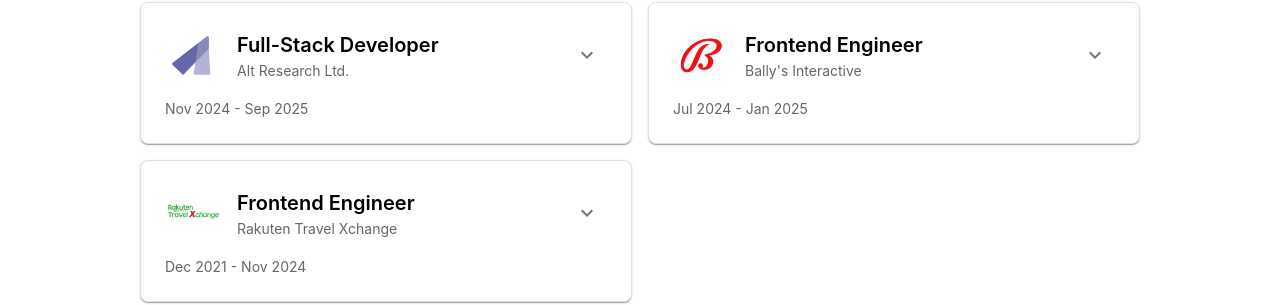
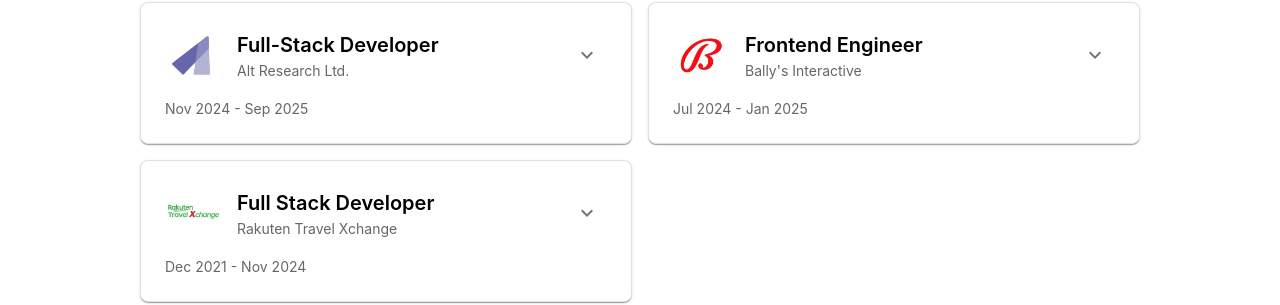
Before and after one commit to sushiAlii/portfolio, a Next.js app: page / in a window 1280 px wide. Shown: the part 1924-2229 px from the top of the page. Built offline with nearby package versions, Linux system fonts and the light colour scheme.

Commit message:
feat: update RTX position to Full Stack Developer

```diff
--- a/src/constants/experiences.ts
+++ b/src/constants/experiences.ts
@@ -35,7 +35,7 @@ export const experiences: Experience[] = [
   {
     company: "Rakuten Travel Xchange",
     logo: "/experiences/rakuten-travel-xchange.jpg",
-    position: "Frontend Engineer",
+    position: "Full Stack Developer",
     tenure: "Dec 2021 - Nov 2024",
     description:
       "Worked across various travel booking applications, ensuring a seamless user experience by building responsive UI components, optimizing for SEO, and enhancing performance. Developed fully tested RESTful APIs for backend services.",
```
